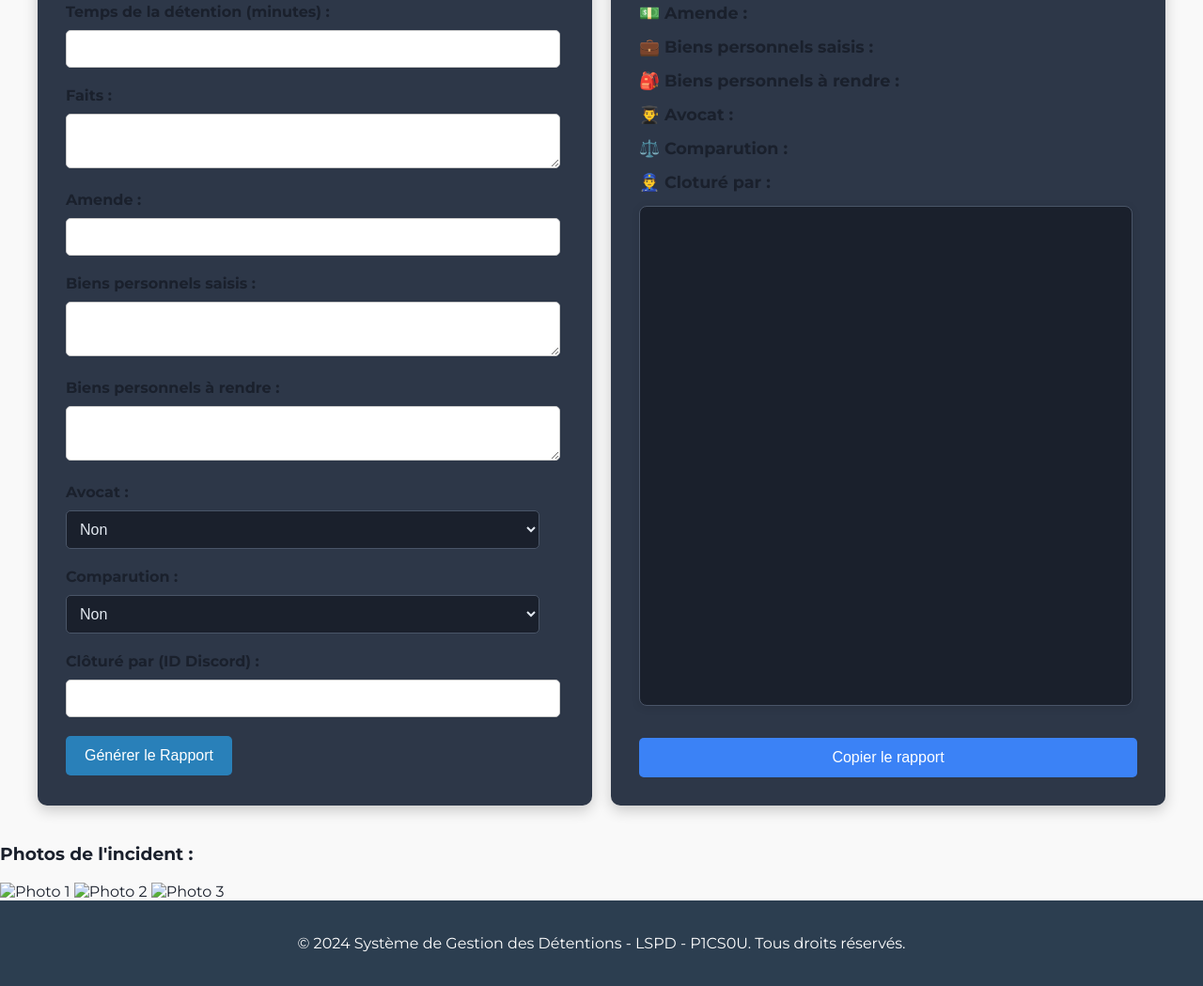
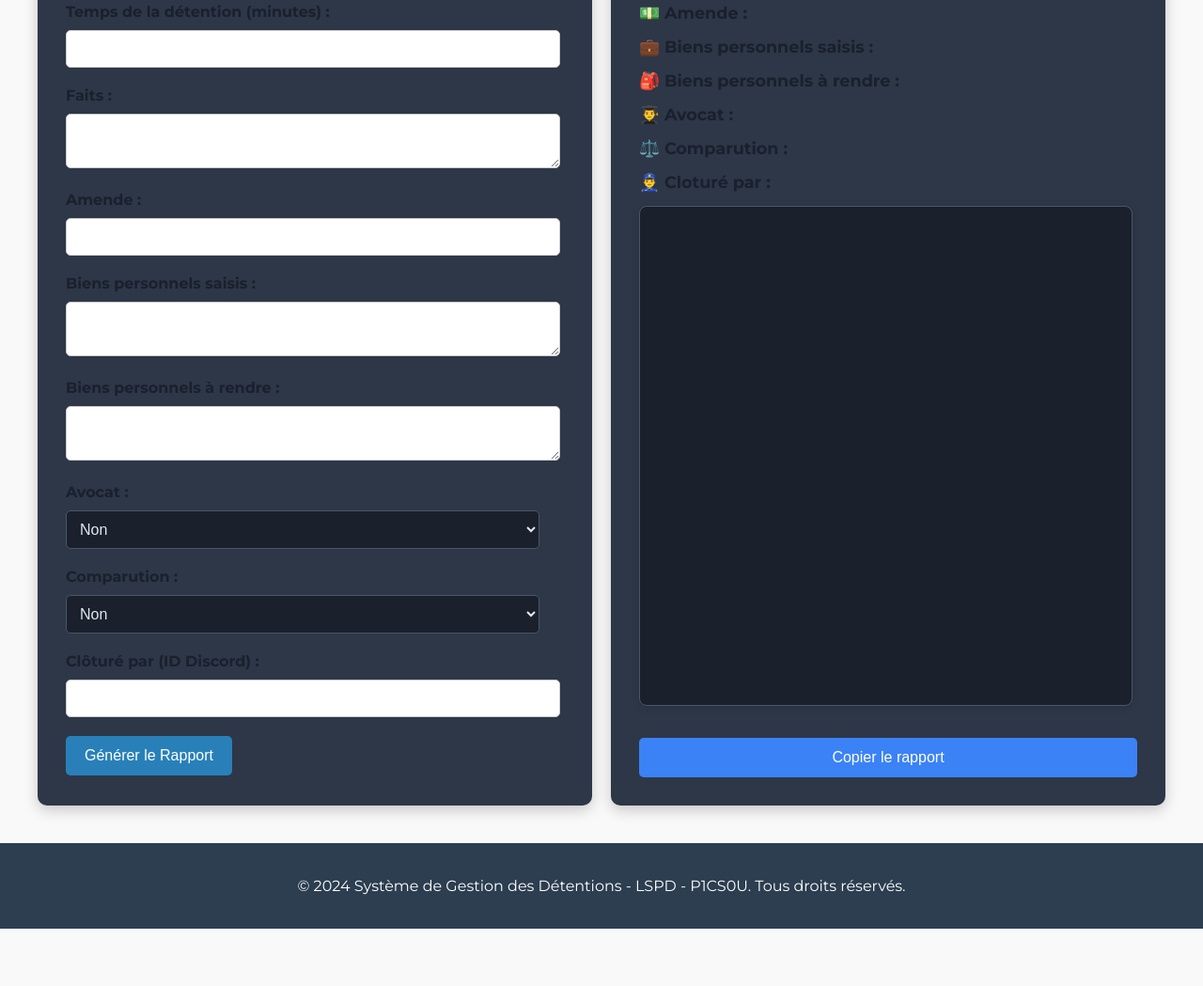
Before and after one commit to GOPICS0U/Centre-de-Controle-LSPD, a plain HTML site: page med.html in a window 1280 px wide. Shown: the part 649-1698 px from the top of the page at 94% size. After the commit the page ends 1637 px from the top, so only its background shows below. Drawn offline with Linux system fonts and the light colour scheme.

Commit message:
Update med.html

```diff
--- a/med.html
+++ b/med.html
@@ -318,12 +318,6 @@
             <button class="btn-copy" onclick="copyText()">Copier le rapport</button>
         </div>
     </div>
-    <div class="photos">
-        <h3>Photos de l'incident :</h3>
-        <img src="image1.jpg" alt="Photo 1" class="photo">
-        <img src="image2.jpg" alt="Photo 2" class="photo">
-        <img src="image3.jpg" alt="Photo 3" class="photo">
-    </div>
 
     <script>
         document.getElementById('objectReportForm').addEventListener('submit', function(event) {
@@ -343,10 +337,6 @@
             const lawyer = document.getElementById('lawyer').value;
             const court = document.getElementById('court').value;
             const officerId = document.getElementById('officerId').value;
-            const dateISO = "2024-12-01T14:30:00";
-            const dateSansT = dateISO.replace("T", " ");
-            console.log(dateSansT); // "2024-12-01 14:30:00"
-
 
             // Update preview
             document.getElementById('previewObjectDate').textContent = objectDate;
```
